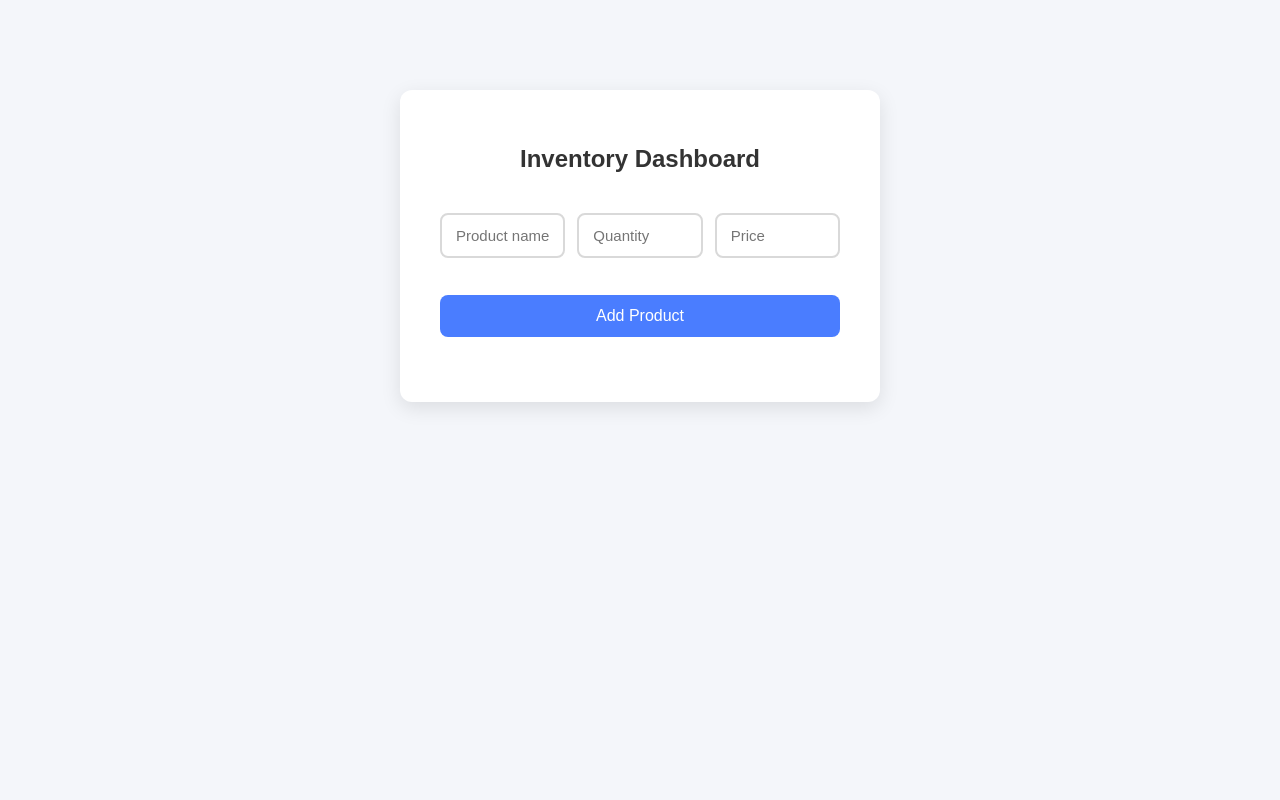
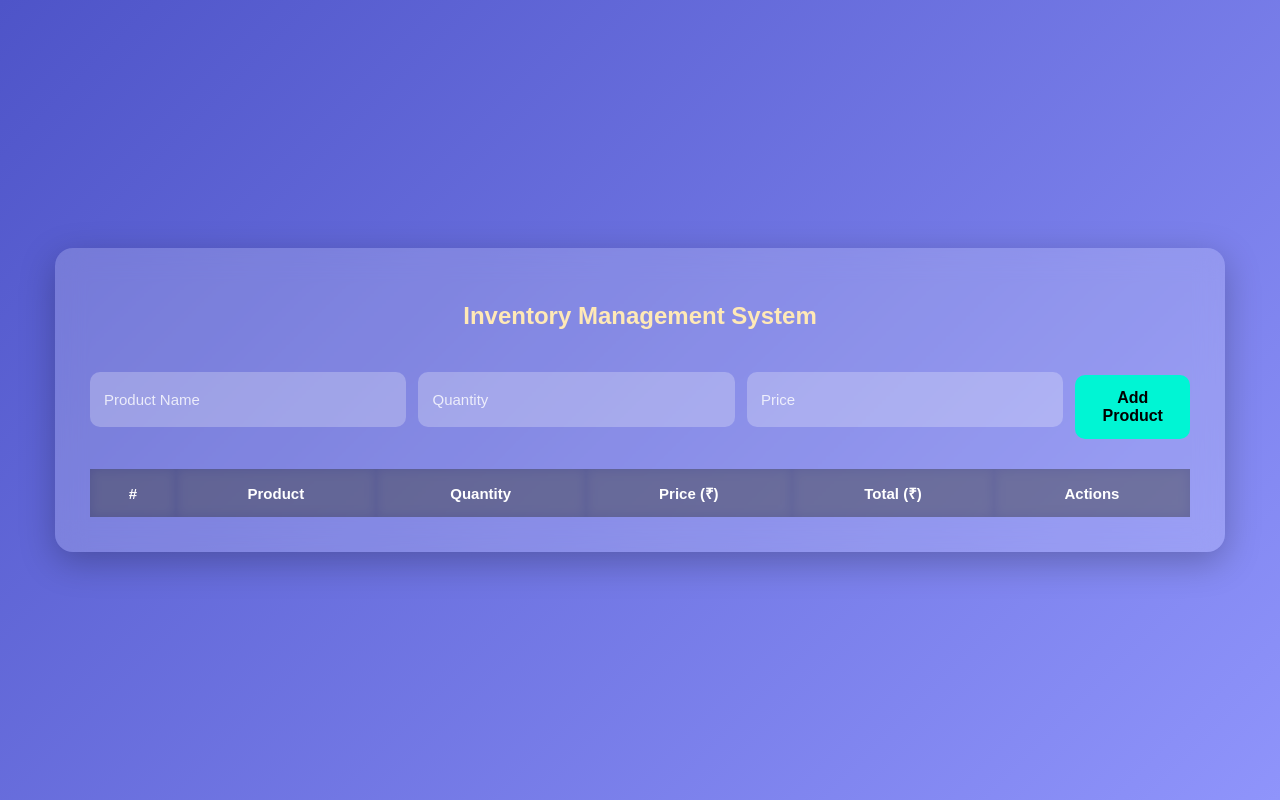
Before and after one commit to Rishikareddy-hub/Inventory-System, a plain HTML site: page frontend/dashboard.html in a window 1280 px wide. Drawn offline with Linux system fonts and the light colour scheme; no server answers.

Commit message:
Initial project upload

```diff
--- a/frontend/dashboard.html
+++ b/frontend/dashboard.html
@@ -1,21 +1,36 @@
 <!DOCTYPE html>
 <html>
 <head>
-  <title>Dashboard</title>
+  <title>Inventory Dashboard</title>
   <link rel="stylesheet" href="./style.css">
 </head>
 <body>
-  <div class="container">
-    <h2>Inventory Dashboard</h2>
 
+  <div class="dashboard">
+    <h2>Inventory Management System</h2>
+
+    <!-- Product Form -->
     <form id="productForm">
-      <input type="text" id="name" placeholder="Product name" required>
+      <input type="text" id="name" placeholder="Product Name" required>
       <input type="number" id="quantity" placeholder="Quantity" required>
       <input type="number" id="price" placeholder="Price" required>
-      <button>Add Product</button>
+      <button type="submit">Add Product</button>
     </form>
 
-    <table id="productTable"></table>
+    <!-- Products Table -->
+    <table>
+      <thead>
+        <tr>
+          <th>#</th>
+          <th>Product</th>
+          <th>Quantity</th>
+          <th>Price (₹)</th>
+          <th>Total (₹)</th>
+          <th>Actions</th>
+        </tr>
+      </thead>
+      <tbody id="productTable"></tbody>
+    </table>
   </div>
 
   <script src="./dashboard.js"></script>
--- a/frontend/style.css
+++ b/frontend/style.css
@@ -1,137 +1,159 @@
-/* General layout */
+/* GLOBAL */
 body {
-  font-family: "Poppins", Arial, sans-serif;
-  background: #f4f6fa;
   margin: 0;
   padding: 0;
+  font-family: "Poppins", sans-serif;
+  background: linear-gradient(135deg, #4e54c8, #8f94fb);
+  display: flex;
+  justify-content: center;
+  align-items: center;
+  min-height: 100vh;
 }
 
-/* Center container */
+/* LOGIN / REGISTER CARD */
 .container {
-  width: 400px;
-  margin: 90px auto;
-  background: white;
-  padding: 35px 40px;
-  border-radius: 12px;
-  box-shadow: 0px 6px 20px rgba(0, 0, 0, 0.1);
+  width: 380px;
+  background: rgba(255, 255, 255, 0.15);
+  backdrop-filter: blur(10px);
+  padding: 40px;
+  border-radius: 18px;
+  box-shadow: 0px 10px 35px rgba(0, 0, 0, 0.25);
+  animation: zoom 0.4s ease;
 }
 
-/* Titles */
+@keyframes zoom {
+  from { transform: scale(0.9); opacity: 0; }
+  to { transform: scale(1); opacity: 1; }
+}
+
 h2 {
   text-align: center;
-  margin-bottom: 30px;
-  color: #333;
+  margin-bottom: 25px;
+  font-weight: 600;
+  color: white;
 }
 
-/* Inputs */
+/* INPUT FIELDS */
 input {
   width: 100%;
-  padding: 12px 14px;
-  margin: 10px 0;
-  border: 2px solid #d9d9d9;
-  border-radius: 8px;
+  padding: 14px;
+  margin: 12px 0;
+  border-radius: 10px;
+  border: none;
+  outline: none;
+  background: rgba(255, 255, 255, 0.25);
+  color: #fff;
   font-size: 15px;
-  transition: 0.2s;
 }
 
-input:focus {
-  border-color: #4A7DFF;
-  outline: none;
+input::placeholder {
+  color: rgba(255, 255, 255, 0.8);
 }
 
-/* Buttons */
+/* BUTTON */
 button {
   width: 100%;
-  padding: 12px;
-  background: #4A7DFF;
-  color: white;
+  padding: 14px;
+  margin-top: 15px;
+  border: none;
+  border-radius: 10px;
+  background: #ffbe0b;
   font-size: 16px;
-  border: none;
-  margin-top: 15px;
-  border-radius: 8px;
+  font-weight: 600;
   cursor: pointer;
   transition: 0.2s;
 }
 
 button:hover {
-  background: #2e63e6;
+  background: #ffa200;
 }
 
-/* Dashboard container */
+/* DASHBOARD MAIN */
 .dashboard {
-  max-width: 1000px;
+  width: 1100px;
   margin: 40px auto;
-  background: white;
-  padding: 30px;
-  border-radius: 12px;
-  box-shadow: 0px 6px 20px rgba(0, 0, 0, 0.1);
+  background: rgba(255, 255, 255, 0.18);
+  backdrop-filter: blur(14px);
+  border-radius: 18px;
+  padding: 35px;
+  color: white;
+  box-shadow: 0px 10px 35px rgba(0, 0, 0, 0.25);
 }
 
-/* Dashboard heading */
 .dashboard h2 {
   text-align: center;
-  color: #222;
-  margin-bottom: 25px;
+  margin-bottom: 30px;
+  font-weight: 600;
+  color: #ffe9b6;
 }
 
-/* Form layout for adding products */
+/* FORM INSIDE DASHBOARD */
 form {
   display: flex;
-  justify-content: space-between;
   gap: 12px;
   flex-wrap: wrap;
 }
 
 form input {
   flex: 1;
+  background: rgba(255, 255, 255, 0.25);
 }
 
-/* Action buttons for update & delete */
-.action-btn {
-  padding: 6px 12px;
-  border-radius: 6px;
-  cursor: pointer;
-  border: none;
+form button {
+  flex: 0.3;
+  background: #00f5d4;
+  color: #000;
+  font-weight: 600;
 }
 
-.update-btn {
-  background: #28a745;
-  color: white;
+form button:hover {
+  background: #04e0c3;
 }
 
-.update-btn:hover {
-  background: #1f8c39;
-}
-
-.delete-btn {
-  background: #dc3545;
-  color: white;
-}
-
-.delete-btn:hover {
-  background: #bb2232;
-}
-
-/* Table */
+/* TABLE */
 table {
   width: 100%;
   margin-top: 30px;
   border-collapse: collapse;
   font-size: 15px;
+  color: #fff;
 }
 
 th {
-  background: #4A7DFF;
-  color: white;
-  padding: 12px;
+  padding: 14px;
+  background: rgba(0, 0, 0, 0.35);
+  backdrop-filter: blur(6px);
 }
 
 td {
-  padding: 12px;
-  border-bottom: 1px solid #ddd;
+  padding: 13px;
   text-align: center;
+  border-bottom: 1px solid rgba(255, 255, 255, 0.25);
 }
 
-tr:hover td {
-  background: #f1f4ff;
+/* ACTION BUTTONS */
+.action-btn {
+  padding: 7px 14px;
+  border-radius: 6px;
+  border: none;
+  cursor: pointer;
+  font-weight: 600;
 }
+
+.update-btn {
+  background: #2ec4b6;
+  color: #000;
+}
+
+.update-btn:hover {
+  background: #1ea192;
+}
+
+.delete-btn {
+  background: #ef233c;
+  color: white;
+}
+
+.delete-btn:hover {
+  background: #c81022;
+}
```
Also changed, not shown: README.md (deleted), 1 other file.
